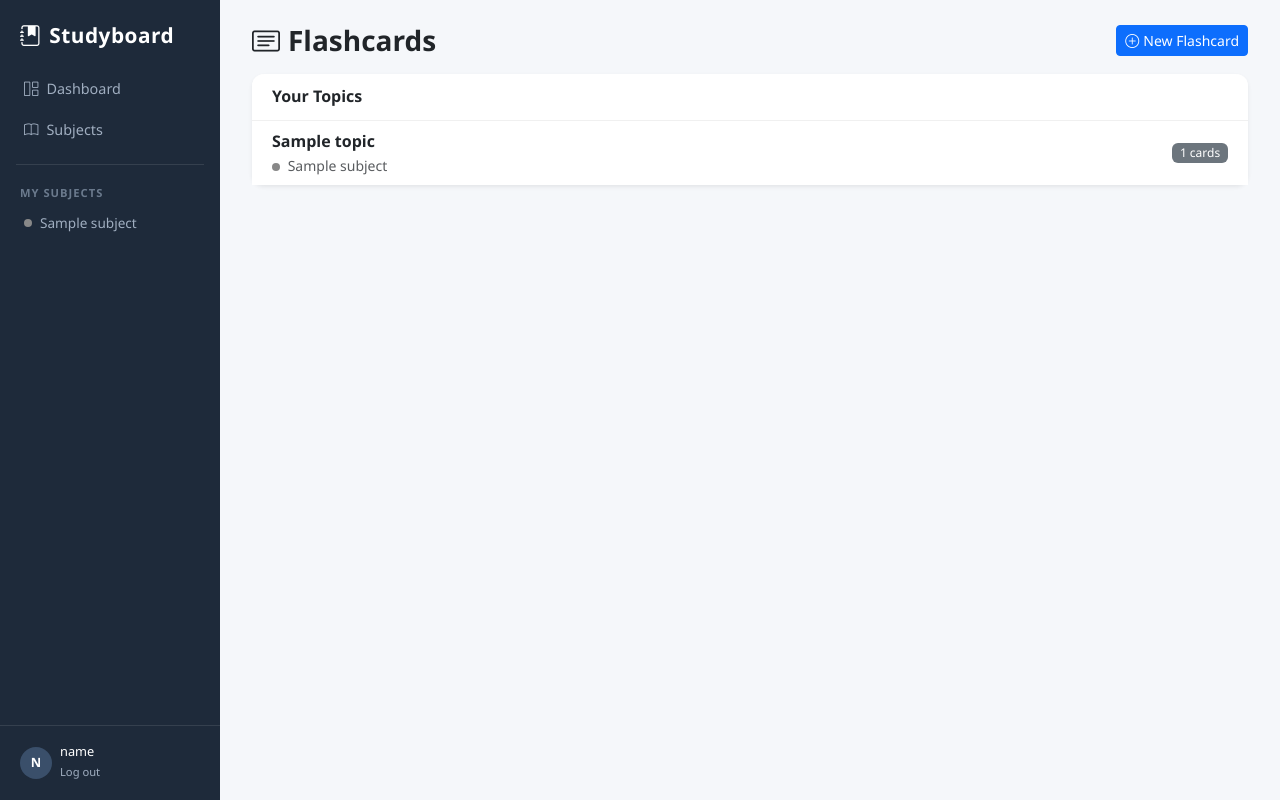
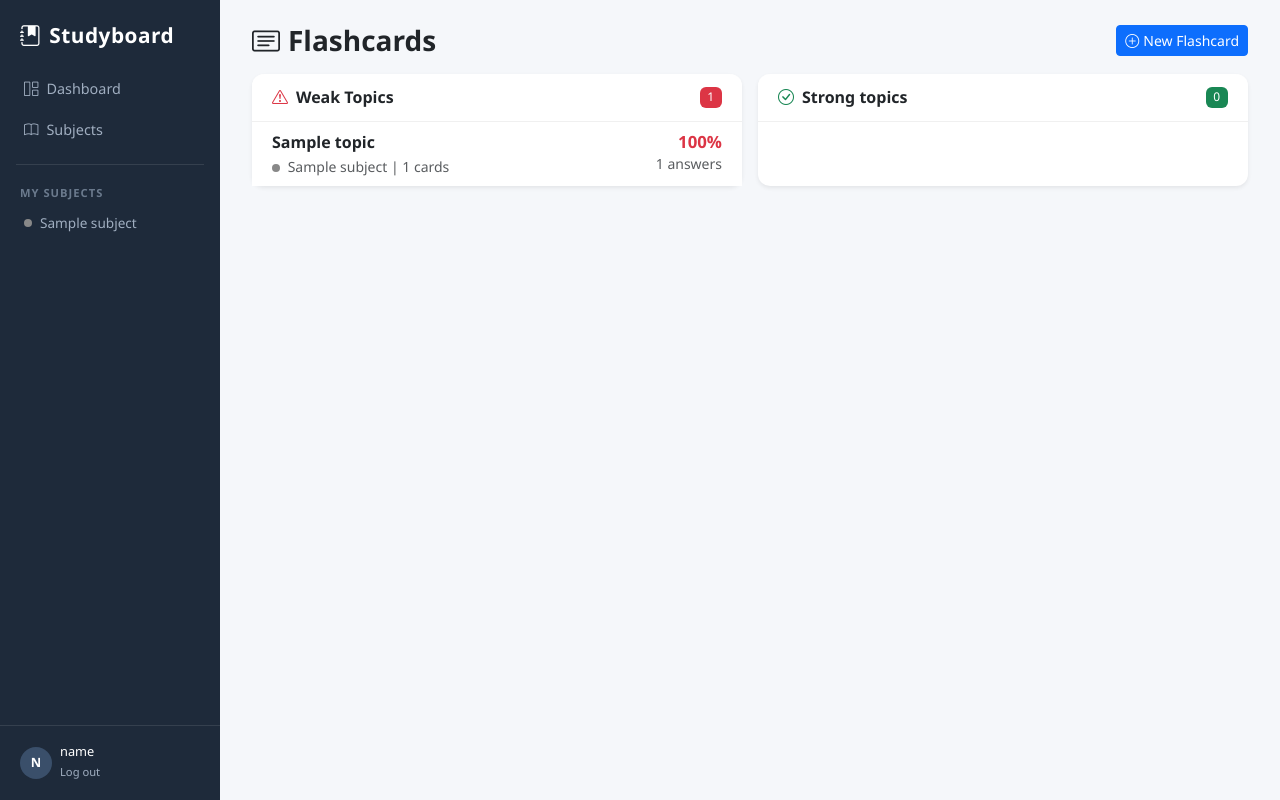
Before and after one commit to JamesKings480/StudyBoard, a Flask app: page /flashcards in a window 1280 px wide. Run offline with Flask 3, Linux system fonts and the light colour scheme; a user stored in the database is signed in; tables that the repository leaves empty hold one stand-in row (values such as "Sample post"); some libraries are stand-ins or nearby versions.

Commit message:
Flashcards Analysis

```diff
--- a/app.py
+++ b/app.py
@@ -74,6 +74,8 @@ FILE_MIMETYPES = {
 OPEN_IN_BROWSER = {'pdf', 'txt', 'png', 'jpg', 'jpeg'}
 NOTE_EXTENSIONS = {'pdf', 'docx', 'doc', 'pptx', 'txt', 'png', 'jpg', 'jpeg'}
 MAX_NOTE_SIZE = 10 * 1024 * 1024
+STRONG_ACCURACY_PERCENT = 70
+MIN_REVIEWS_FOR_STRONG = 3
 MAX_FILE_SIZE = 5 * 1024 * 1024
 
 def allowed_file(filename, allowed=None):
@@ -663,6 +665,57 @@ def toggle_task(task_id):
     db.session.commit()
     return redirect(request.referrer or url_for('dashboard'))
 
+def _review_counts_by_topic(user_id, only_correct=False):
+    query = db.session.query(
+        Flashcard.topic_id, db.func.count(FlashcardReview.id)
+    ).select_from(FlashcardReview).join(
+        Flashcard, FlashcardReview.flashcard_id == Flashcard.id
+    ).join(
+        Topic, Flashcard.topic_id == Topic.id
+    ).join(
+        Subject, Topic.subject_id == Subject.id
+    ).filter(Subject.user_id == user_id)
+    if only_correct:
+        query = query.filter(FlashcardReview.was_correct == True)
+    return dict(query.group_by(Flashcard.topic_id).all())
+
+
+def get_topic_stats(user_id, subject_id=None):
+    topic_query = Topic.query.join(Subject).filter(Subject.user_id == user_id)
+    if subject_id:
+        topic_query = topic_query.filter(Topic.subject_id == subject_id)
+    topics = topic_query.order_by(Subject.name, Topic.name).all()
+
+    card_counts = dict(db.session.query(
+        Flashcard.topic_id, db.func.count(Flashcard.id)
+    ).join(Topic, Flashcard.topic_id == Topic.id
+    ).join(Subject, Topic.subject_id == Subject.id
+    ).filter(Subject.user_id == user_id
+    ).group_by(Flashcard.topic_id).all())
+
+    total_reviews = _review_counts_by_topic(user_id)
+    correct_reviews = _review_counts_by_topic(user_id, only_correct=True)
+
+    strong = []
+    work_on = []
+    for topic in topics:
+        cards = card_counts.get(topic.id, 0)
+        if cards == 0:
+            continue
+        reviews = total_reviews.get(topic.id, 0)
+        correct = correct_reviews.get(topic.id, 0)
+        accuracy = round(correct / reviews * 100) if reviews else None
+        stat = {'topic': topic, 'cards': cards, 'reviews': reviews, 'accuracy': accuracy}
+        if reviews >= MIN_REVIEWS_FOR_STRONG and accuracy >= STRONG_ACCURACY_PERCENT:
+            strong.append(stat)
+        else:
+            work_on.append(stat)
+
+    strong.sort(key=lambda s: -s['accuracy'])
+    work_on.sort(key=lambda s: (s['accuracy'] is not None, s['accuracy'] or 0))
+    return strong, work_on
+
+
 def get_or_create_topic(subject, raw_name):
     clean = ' '.join(raw_name.split())
     topic = Topic.query.filter(
@@ -693,7 +746,16 @@ def flash_form_errors(form):
 @app.route('/flashcard/<int:card_id>/review', methods=['POST'])
 @login_required
 def record_review(card_id):
-    return jsonify({'error': 'Not implemented yet'}), 501
+    card = Flashcard.query.get_or_404(card_id)
+    if card.topic.subject.user_id != current_user.id:
+        return jsonify({'error': 'Access denied'}), 403
+    data = request.get_json(silent=True) or {}
+    if 'was_correct' not in data:
+        return jsonify({'error': 'No result sent'}), 400
+    review = FlashcardReview(was_correct=bool(data['was_correct']), flashcard_id=card.id)
+    db.session.add(review)
+    db.session.commit()
+    return jsonify({'success': True})
 
 
 @app.route('/flashcards')
@@ -703,7 +765,11 @@ def flashcards_page():
     topics = Topic.query.join(Subject).filter(
         Subject.user_id == current_user.id
     ).order_by(Subject.name, Topic.name).all()
-    return render_template('flashcards.html', form=form, subjects=subjects, topics=topics)
+    strong, work_on = get_topic_stats(current_user.id)
+    return render_template('flashcards.html', form=form, subjects=subjects, topics=topics,
+                           strong=strong, work_on=work_on,
+                           strong_threshold=STRONG_ACCURACY_PERCENT,
+                           min_reviews=MIN_REVIEWS_FOR_STRONG)
 
 
 @app.route('/flashcard/new', methods=['POST'])
--- a/forms.py
+++ b/forms.py
@@ -97,7 +97,7 @@ class FlashcardForm(FlaskForm):
         DataRequired(message='Pick a subject')
     ])
     topic_name = StringField('Topic', validators=[
-        DataRequired(message='Give your card a topic, for example Photosynthesis'),
+        DataRequired(message='Give your card a topic, for example Integration'),
         Length(max=100)
     ])
     question = TextAreaField('Question', validators=[
--- a/static/css/style.css
+++ b/static/css/style.css
@@ -713,3 +713,32 @@ a.file-preview-card:hover .file-preview-open {
     flex-grow: 1;
     min-width: 0;
 }
+
+.flashcard-question {
+    font-size: 1.35rem;
+    font-weight: 600;
+    color: #1e2a3a;
+    line-height: 1.4;
+    max-width: 640px;
+    margin: 0 auto;
+    white-space: pre-line;
+}
+
+.flashcard-answer {
+    margin-top: 1.5rem;
+    padding-top: 1.5rem;
+    border-top: 1px solid #e2e8f0;
+    font-size: 1.05rem;
+    color: #475569;
+    line-height: 1.6;
+    max-width: 640px;
+    margin-left: auto;
+    margin-right: auto;
+    white-space: pre-line;
+}
+
+.topic-accuracy {
+    font-weight: 700;
+    font-size: 1.05rem;
+    line-height: 1.1;
+}
--- a/static/js/app.js
+++ b/static/js/app.js
@@ -205,6 +205,7 @@ document.addEventListener('DOMContentLoaded', function () {
     setupConfirmDeleteForms();
     setupColourBubbles();
     setupDropZone();
+    setupFlashcardDeck();
 });
 
 function pickFile(acceptTypes) {
@@ -298,3 +299,88 @@ function toggleSubtask(btn, taskId) {
     btn.setAttribute('title', isOpen ? 'Show details' : 'Hide details');
     btn.querySelector('i').className = isOpen ? 'bi bi-chevron-down' : 'bi bi-chevron-up';
 }
+var deck = [];
+var deckIndex = 0;
+var deckCorrect = 0;
+
+function setupFlashcardDeck() {
+    var data = document.getElementById('deckData');
+    if (!data) return;
+    deck = JSON.parse(data.textContent);
+    restartDeck();
+}
+
+function shuffleDeck(list) {
+    for (var i = list.length - 1; i > 0; i--) {
+        var j = Math.floor(Math.random() * (i + 1));
+        var temp = list[i];
+        list[i] = list[j];
+        list[j] = temp;
+    }
+}
+
+function restartDeck() {
+    shuffleDeck(deck);
+    deckIndex = 0;
+    deckCorrect = 0;
+    showCard();
+}
+
+function showCard() {
+    if (deckIndex >= deck.length) {
+        showDeckSummary();
+        return;
+    }
+    var card = deck[deckIndex];
+    document.getElementById('cardQuestion').textContent = card.question;
+    document.getElementById('cardAnswer').textContent = card.answer;
+    document.getElementById('cardAnswer').style.display = 'none';
+    document.getElementById('showAnswerBtn').style.display = 'inline-block';
+    document.getElementById('markButtons').style.display = 'none';
+    document.getElementById('cardProgress').textContent = 'Card ' + (deckIndex + 1) + ' of ' + deck.length;
+    document.getElementById('deckSummary').style.display = 'none';
+    document.getElementById('cardFace').style.display = 'block';
+}
+
+function showAnswer() {
+    document.getElementById('cardAnswer').style.display = 'block';
+    document.getElementById('showAnswerBtn').style.display = 'none';
+    document.getElementById('markButtons').style.display = 'flex';
+}
+
+function markCard(wasCorrect) {
+    var card = deck[deckIndex];
+    var buttons = document.querySelectorAll('#markButtons button');
+    buttons.forEach(function (b) { b.disabled = true; });
+
+    fetch(card.review_url, {
+        method: 'POST',
+        headers: {
+            'Content-Type': 'application/json',
+            'X-CSRFToken': getCSRFToken()
+        },
+        body: JSON.stringify({ was_correct: wasCorrect })
+    })
+    .then(function (response) { return response.json(); })
+    .then(function (data) {
+        buttons.forEach(function (b) { b.disabled = false; });
+        if (!data.success) {
+            showToast(data.error || 'Could not save that answer.', 'error');
+            return;
+        }
+        if (wasCorrect) deckCorrect++;
+        deckIndex++;
+        showCard();
+    })
+    .catch(function () {
+        buttons.forEach(function (b) { b.disabled = false; });
+        showToast('Could not save that answer. Please try again.', 'error');
+    });
+}
+
+function showDeckSummary() {
+    document.getElementById('cardFace').style.display = 'none';
+    var pct = deck.length ? Math.round(deckCorrect / deck.length * 100) : 0;
+    document.getElementById('summaryScore').textContent = deckCorrect + ' of ' + deck.length + ' (' + pct + '%)';
+    document.getElementById('deckSummary').style.display = 'block';
+}
--- a/templates/flashcards.html
+++ b/templates/flashcards.html
@@ -1,8 +1,51 @@
 {% extends "base.html" %}
 {% block title %}Flashcards - Studyboard{% endblock %}
 {% block content %}
+
+{% macro topic_list(stats, colour_class, empty_icon, empty_text) %}
+    {% if stats %}
+    <div class="list-group list-group-flush">
+        {% for s in stats %}
+        <a href="{{ url_for('topic_review', topic_id=s.topic.id) }}" class="list-group-item list-group-item-action py-2">
+            <div class="d-flex justify-content-between align-items-center gap-2">
+                <div style="min-width: 0;">
+                    <div class="fw-semibold">{{ s.topic.name }}</div>
+                    <small class="text-muted">
+                        <span class="subject-dot me-1" style="background-color: {{ s.topic.subject.colour }}; width: 8px; height: 8px;"></span>
+                        {{ s.topic.subject.name }} | {{ s.cards }} cards
+                    </small>
+                </div>
+                <div class="text-end flex-shrink-0">
+                    {% if s.accuracy is none %}
+                    <span class="badge bg-secondary">Not started</span>
+                    {% else %}
+                    <div class="topic-accuracy {{ colour_class }}">{{ s.accuracy }}%</div>
+                    <small class="text-muted">{{ s.reviews }} answers</small>
+                    {% endif %}
+                </div>
+            </div>
+        </a>
+        {% endfor %}
+    </div>
+    {% else %}
+    <div class="text-center text-muted py-4">
+        <i class="bi {{ empty_icon }} fs-1 d-block mb-2"></i>
+        {{ empty_text }}
+    </div>
+    {% endif %}
+{% endmacro %}
+
 <div class="d-flex justify-content-between align-items-center mb-3">
-    <h3 class="fw-bold mb-0"><i class="bi bi-card-text me-2"></i>Flashcards</h3>
+    <div>
+        <h3 class="fw-bold mb-0"><i class="bi bi-card-text me-2"></i>Flashcards</h3>
+        {% if active_subject %}
+        <small class="text-muted">
+            <span class="subject-dot me-1" style="background-color: {{ active_subject.colour }}; width: 8px; height: 8px;"></span>
+            {{ active_subject.name }} only
+            <a href="{{ url_for('flashcards_page') }}" class="ms-2">Show all subjects</a>
+        </small>
+        {% endif %}
+    </div>
     <button class="btn btn-primary btn-sm" type="button" data-bs-toggle="collapse"
             data-bs-target="#addCardForm" aria-expanded="false" aria-controls="addCardForm">
         <i class="bi bi-plus-circle me-1"></i>New Flashcard
@@ -42,42 +85,33 @@
                 {{ form.submit(class="btn btn-primary btn-sm") }}
             </form>
             {% else %}
-            <p class="text-muted small mb-0">Add a subject first</p>
+            <p class="text-muted small mb-0">Add a subject first, then you can make flashcards against it.</p>
             {% endif %}
         </div>
     </div>
 </div>
 
-{% block topic_lists %}
-<div class="card shadow-sm">
-    <div class="card-header bg-white">
-        <h6 class="mb-0 fw-bold">Your Topics</h6>
+<div class="row g-3">
+    <div class="col-lg-6">
+        <div class="card shadow-sm h-100">
+            <div class="card-header bg-white d-flex justify-content-between align-items-center">
+                <h6 class="mb-0 fw-bold"><i class="bi bi-exclamation-triangle text-danger me-2"></i>Weak Topics</h6>
+                <span class="badge bg-danger">{{ work_on|length }}</span>
+            </div>
+            <div class="card-body p-0">
+                {{ topic_list(work_on, 'text-danger', 'bi-emoji-sunglasses', 'Strong Topics') }}
+            </div>
+        </div>
     </div>
-    <div class="card-body p-0">
-        {% if topics %}
-        <div class="list-group list-group-flush">
-            {% for t in topics %}
-            <a href="{{ url_for('topic_review', topic_id=t.id) }}" class="list-group-item list-group-item-action py-2">
-                <div class="d-flex justify-content-between align-items-center">
-                    <div>
-                        <div class="fw-semibold">{{ t.name }}</div>
-                        <small class="text-muted">
-                            <span class="subject-dot me-1" style="background-color: {{ t.subject.colour }}; width: 8px; height: 8px;"></span>
-                            {{ t.subject.name }}
-                        </small>
-                    </div>
-                    <span class="badge bg-secondary">{{ t.flashcards|length }} cards</span>
-                </div>
-            </a>
-            {% endfor %}
+
+    <div class="col-lg-6">
+        <div class="card shadow-sm h-100">
+            <div class="card-header bg-white d-flex justify-content-between align-items-center">
+                <h6 class="mb-0 fw-bold"><i class="bi bi-check-circle text-success me-2"></i>Strong topics</h6>
+                <span class="badge bg-success">{{ strong|length }}</span>
+            </div>
         </div>
-        {% else %}
-        <div class="text-center text-muted py-4">
-            <i class="bi bi-card-text fs-1 d-block mb-2"></i>
-            No flashcards yet. Make your first one above.
-        </div>
-        {% endif %}
     </div>
 </div>
+
 {% endblock %}
-{% endblock %}
--- a/templates/subject_detail.html
+++ b/templates/subject_detail.html
@@ -12,6 +12,9 @@
     <div class="d-flex gap-2">
         <a href="{{ url_for('create_assessment', subject_id=subject.id) }}" class="btn btn-primary btn-sm">
             <i class="bi bi-plus-circle me-1"></i>New Assessment
+        </a>
+        <a href="{{ url_for('flashcards_page', subject=subject.id) }}" class="btn btn-outline-primary btn-sm">
+            <i class="bi bi-card-text me-1"></i>Flashcards ({{ subject.flashcards|length }})
         </a>
         {% if subject.nesa_url %}
         <a href="{{ subject.nesa_url }}" target="_blank" class="btn btn-outline-secondary btn-sm">
--- a/templates/subjects.html
+++ b/templates/subjects.html
@@ -2,7 +2,7 @@
 {% block title %}Subjects - Studyboard{% endblock %}
 {% block content %}
 <div class="d-flex justify-content-between align-items-center mb-4">
-    <h2 class="fw-bold mb-0"><i class="bi bi-book me-2"></i>My Subjects</h2>
+    <h2 class="fw-bold mb-0"></i>My Subjects</h2>
     <a href="{{ url_for('create_subject') }}" class="btn btn-primary">
         <i class="bi bi-plus-circle me-1"></i>Add New Subject
     </a>
@@ -24,7 +24,7 @@
                     <span><i class="bi bi-paperclip me-1"></i>{{ s.files|length }} files</span>
                 </div>
                 <a href="{{ url_for('subject_detail', subject_id=s.id) }}" class="btn btn-sm btn-outline-primary">
-                    Open Studyboard <i class="bi bi-arrow-right ms-1"></i>
+                    Open <i class="bi bi-arrow-right ms-1"></i>
                 </a>
             </div>
         </div>
```
Also changed, not shown: templates/topic_review.html (+34 -0 lines).
